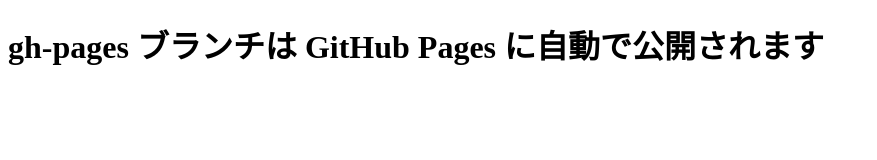
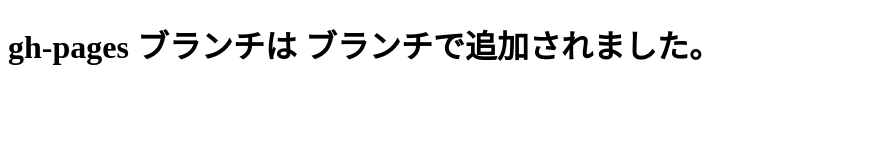
Before and after one commit to crypto154/git-study, a plain HTML site: page index.html in a window 1280 px wide. Shown: the whole page, without its empty margins (0-877 px from the left). Drawn offline with Linux system fonts and the light colour scheme.

```diff
--- a/index.html
+++ b/index.html
@@ -7,7 +7,7 @@
   <title>Gitの勉強</title>
 </head>
 <body>
-  <h1>gh-pages ブランチは GitHub Pages に自動で公開されます</h1>
+  <h1>gh-pages ブランチは ブランチで追加されました。</h1>
 
 </body>
 </html>
```
